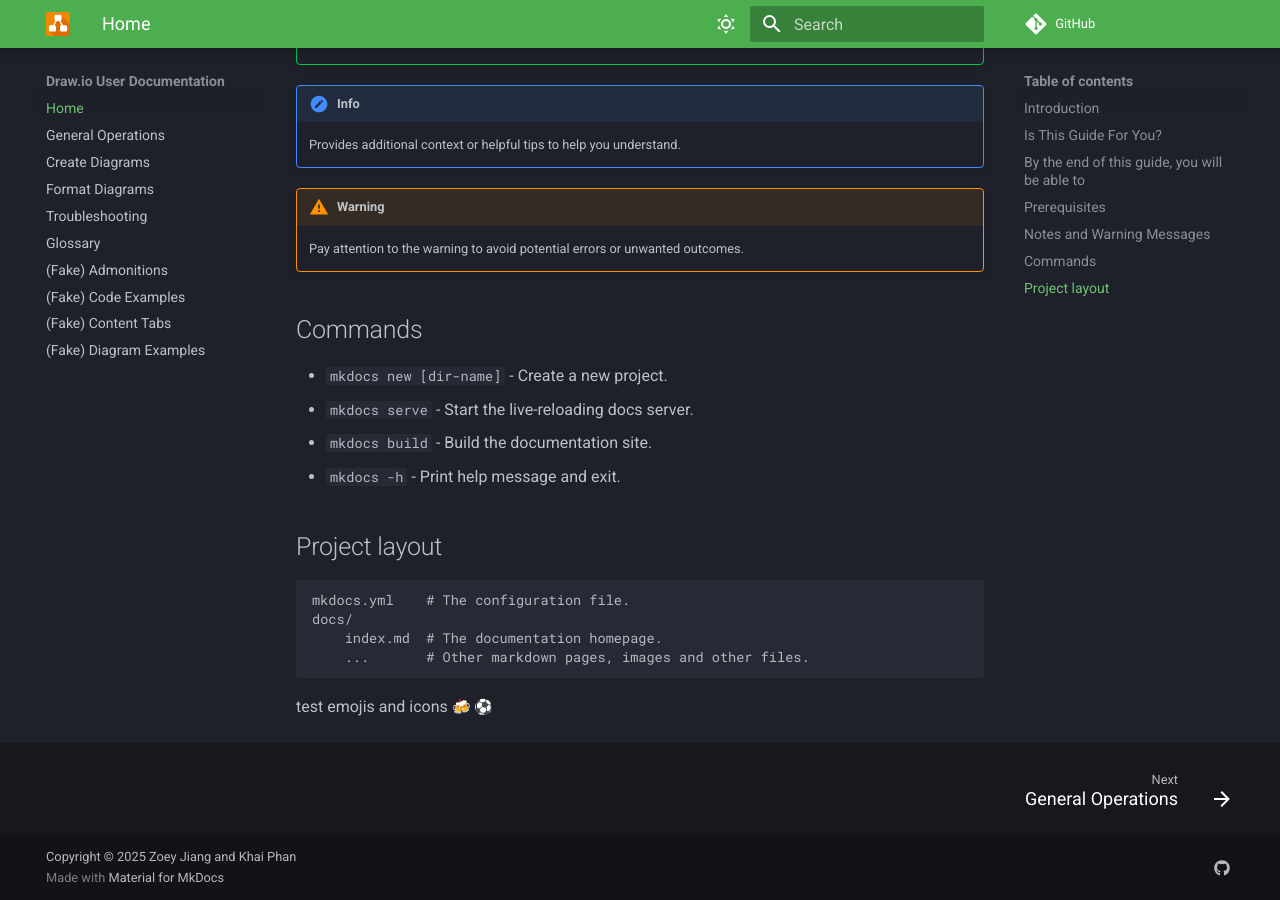
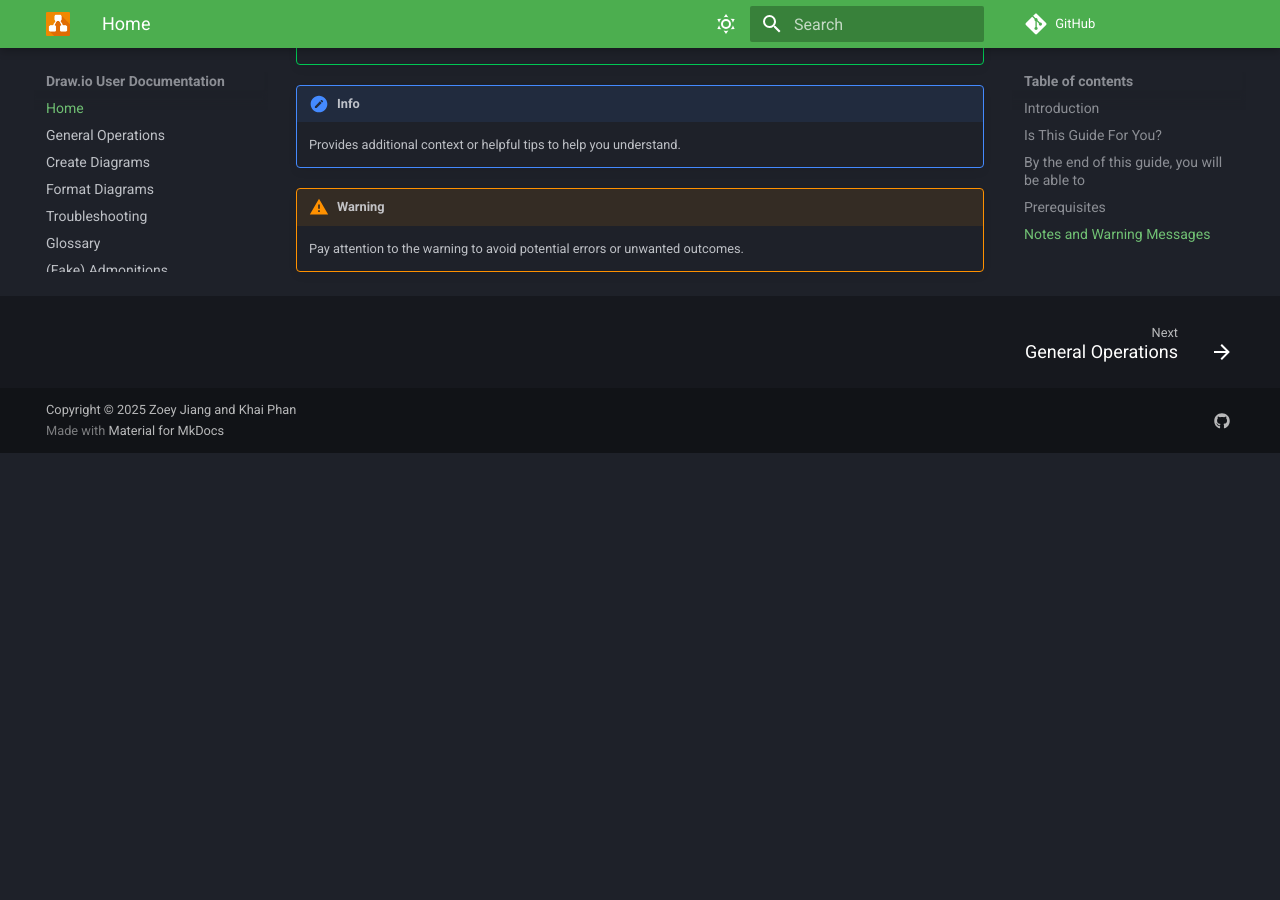
Before and after one commit to zoeyj3/2216_documentation, an MkDocs documentation site: the page built from docs/index.md, in a window 1280 px wide and 900 px high, scrolled down 1056 px. Built offline with MkDocs 1.6.1 and Material for MkDocs 9.7.7, drawn with Linux system fonts in a browser that asks for light colours; emoji names are drawn with the system emoji font; comment, search, counter and statistics services are not loaded; after the commit the page ends 1509 px from its top, so only the background shows below that; some of the changed text lies outside the part shown.

Commit message:
Fix typo and remove useless content in index

```diff
--- a/docs/index.md
+++ b/docs/index.md
@@ -2,9 +2,9 @@
 
 ## Introduction
 
-Welcome! The purpose of this document is to help you with [draw.io](https://app.diagrams.net/), also known as Diagrams.net, a free diagramming tool allows user to create various type of diagrams, including flowcharts, mind maps, UML diagrams, and even Kanban Board.
+Welcome! The purpose of this document is to help you with [Draw.io](https://app.diagrams.net/), also known as Diagrams.net, a free diagramming tool allows user to create various type of diagrams, including flowcharts, mind maps, UML diagrams, and even Kanban Board.
 
-For full official documentation visit [draw.io Documentation](https://www.drawio.com/doc/).
+For full official documentation visit [Draw.io Documentation](https://www.drawio.com/doc/).
 
 ## Is This Guide For You?
 
@@ -39,20 +39,3 @@
 !!! warning "Warning"
 
     Pay attention to the warning to avoid potential errors or unwanted outcomes.
-
-
-## Commands
-
-* `mkdocs new [dir-name]` - Create a new project.
-* `mkdocs serve` - Start the live-reloading docs server.
-* `mkdocs build` - Build the documentation site.
-* `mkdocs -h` - Print help message and exit.
-
-## Project layout
-
-    mkdocs.yml    # The configuration file.
-    docs/
-        index.md  # The documentation homepage.
-        ...       # Other markdown pages, images and other files.
-
-test emojis and icons :beers: :soccer:
```
